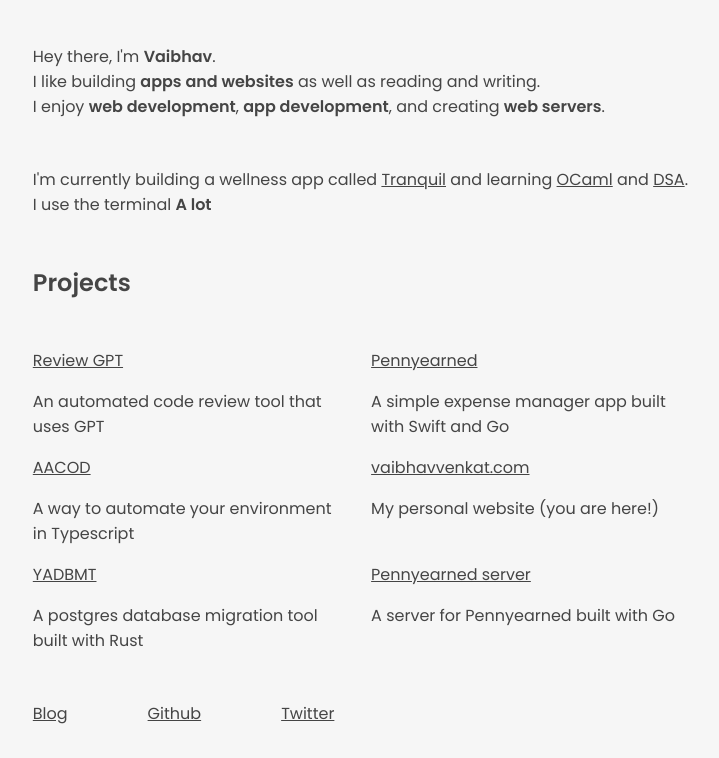
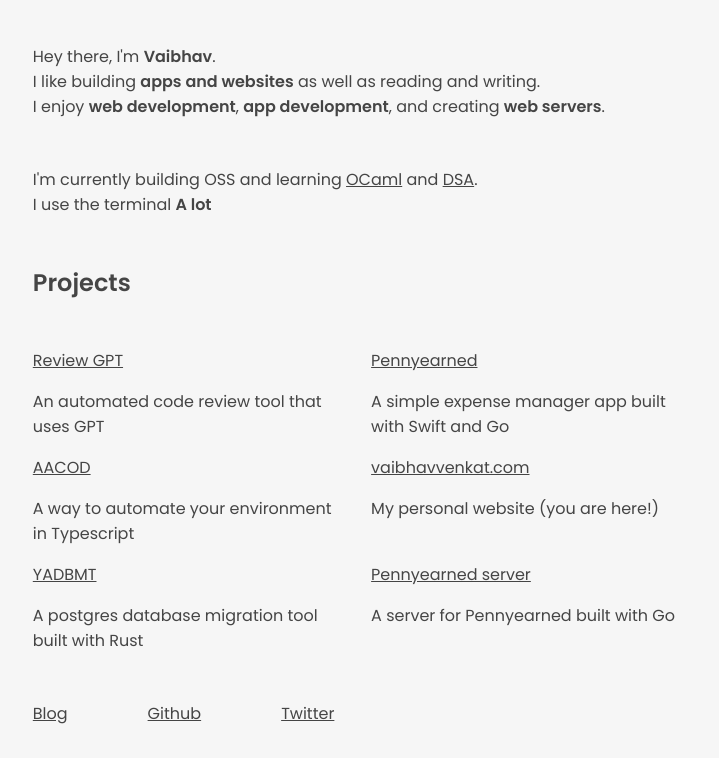
Before and after one commit to vibovenkat123/personal_portfolio, an Astro site: page / in a window 1280 px wide. Shown: the part 129-887 px from the top of the page, without its empty margins (228-947 px from the left). Built offline with nearby package versions, Linux system fonts and the light colour scheme; Astro itself is replaced by a stand-in of ours.

Commit message:
feat: update info

```diff
--- a/src/pages/index.astro
+++ b/src/pages/index.astro
@@ -17,9 +17,7 @@
       creating <strong>web servers</strong>.
     </p>
     <p>
-      I'm currently building a wellness app called <a
-        href="https://github.com/vibovenkat123/Tranquil">Tranquil</a
-      > and learning <a href="https://www.ocaml.org/">OCaml</a> and <a
+      I'm currently building OSS and learning <a href="https://www.ocaml.org/">OCaml</a> and <a
         href="https://frontendmasters.com/courses/algorithms/">DSA</a
       >.
       <br />
```
